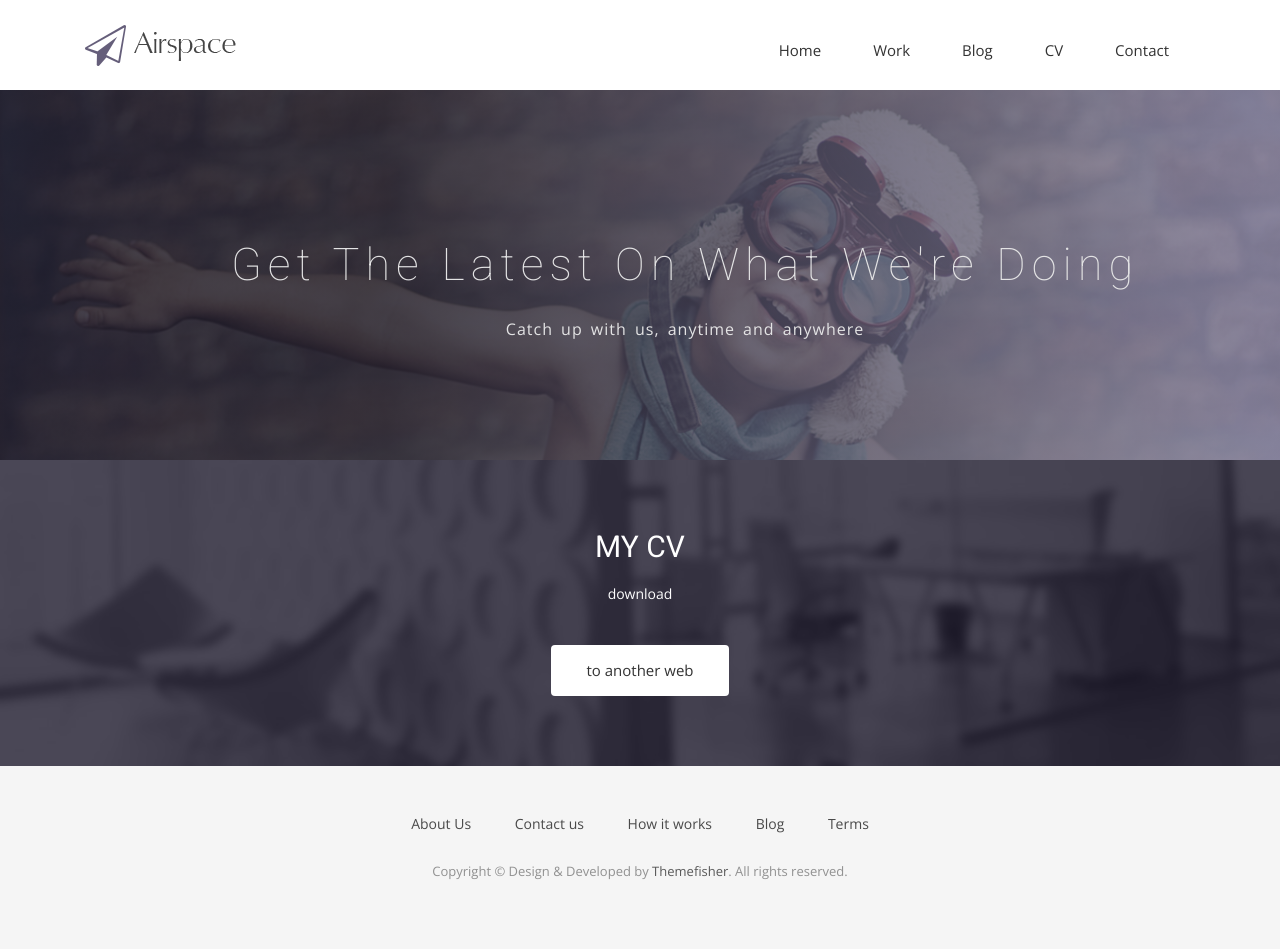
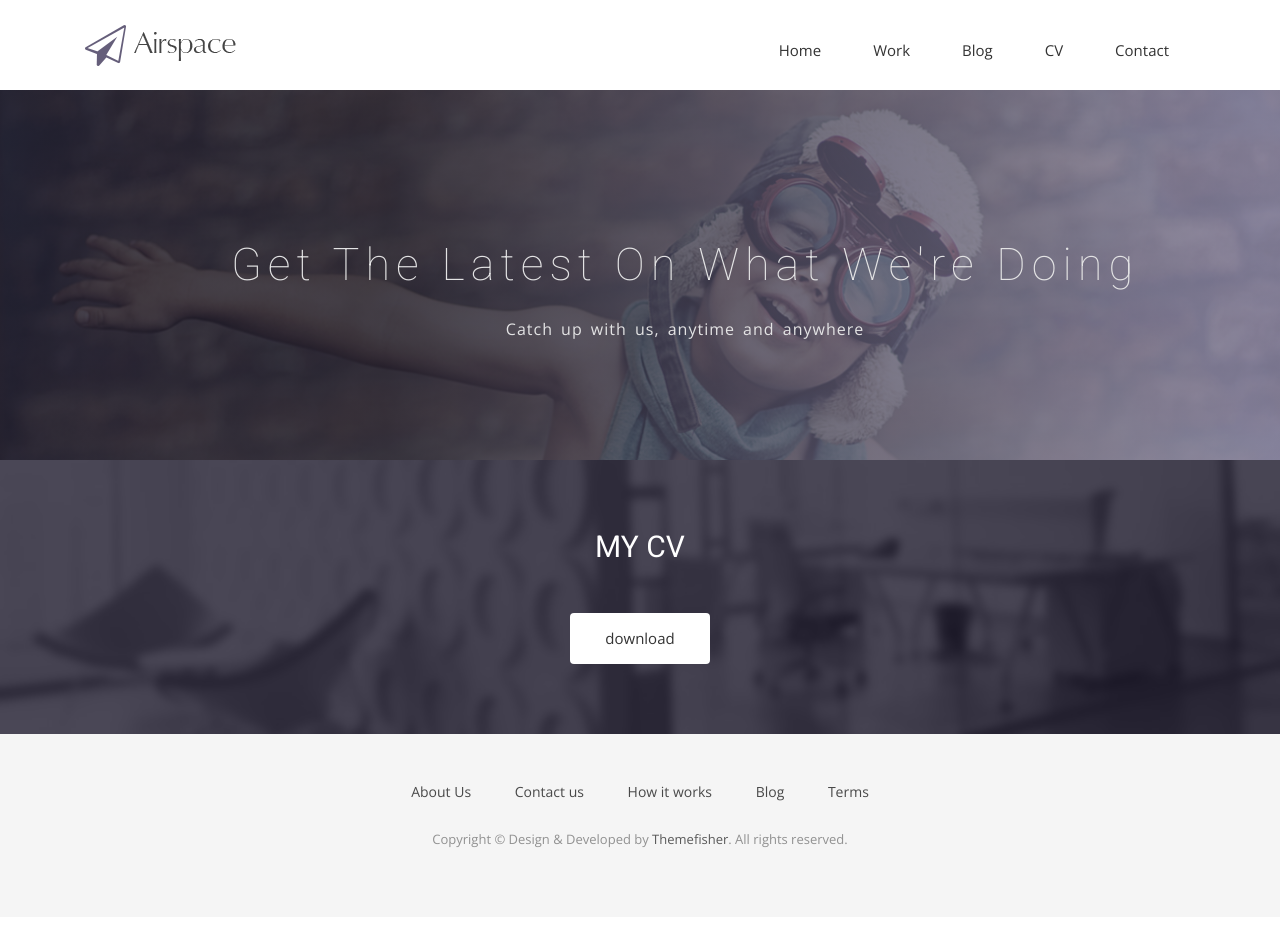
Before and after one commit to lichenleiZJU/lichenleiZJU.github.io, a Jekyll site: the page built from cv.html, in a window 1280 px wide. Built offline with Jekyll 4.4.1, drawn with Linux system fonts in a browser that asks for light colours; nearby versions of some CDN libraries; some web fonts are replaced; after the commit the page ends 917 px from its top, so only the background shows below that.

Commit message:
Update cv.html

```diff
--- a/cv.html
+++ b/cv.html
@@ -23,8 +23,8 @@ permalink: /cv/
       <div class="col-md-12">
         <div class="block">
           <h2>MY CV</h2>
-          <p> download </p>
-          <a class="btn btn-default btn-call-to-action" href="/img/LCL_CV.pdf" >to another web</a>
+<!--           <p> download </p> -->
+          <a class="btn btn-default btn-call-to-action" href="/img/LCL_CV.pdf" >download</a>
         </div>
       </div>
     </div>
```
